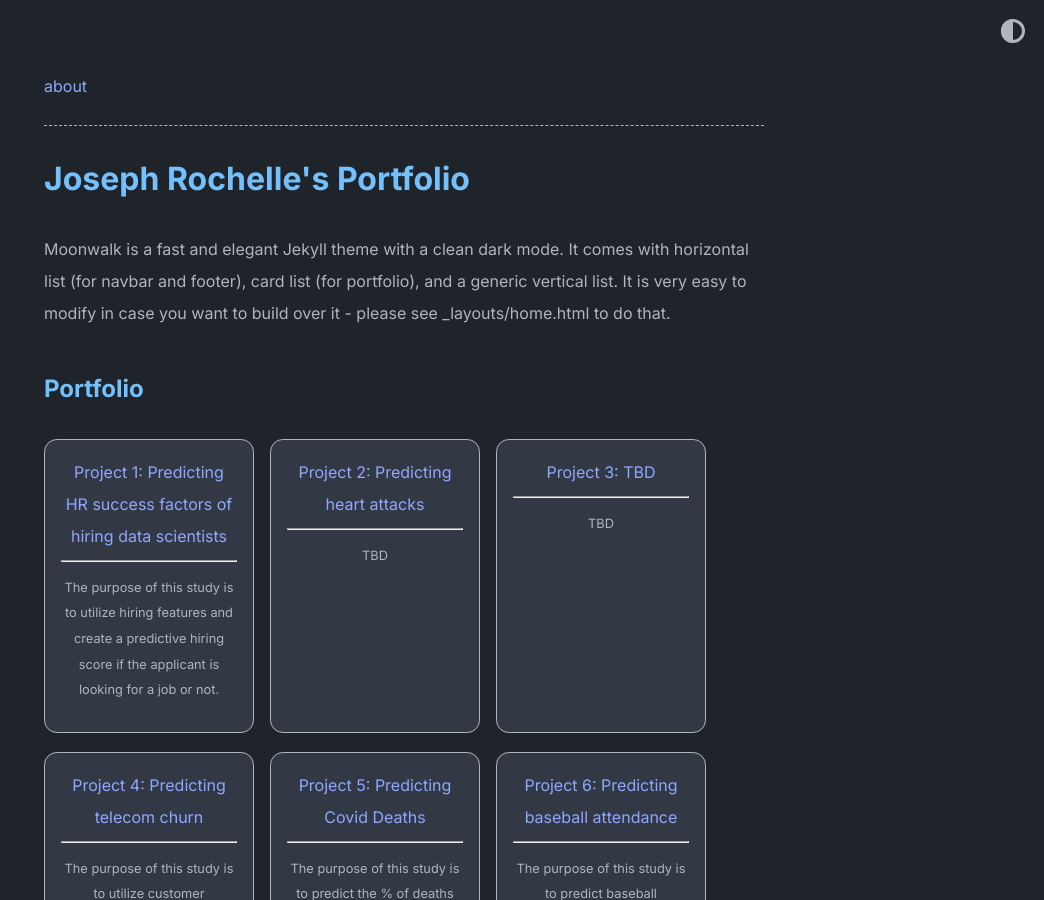
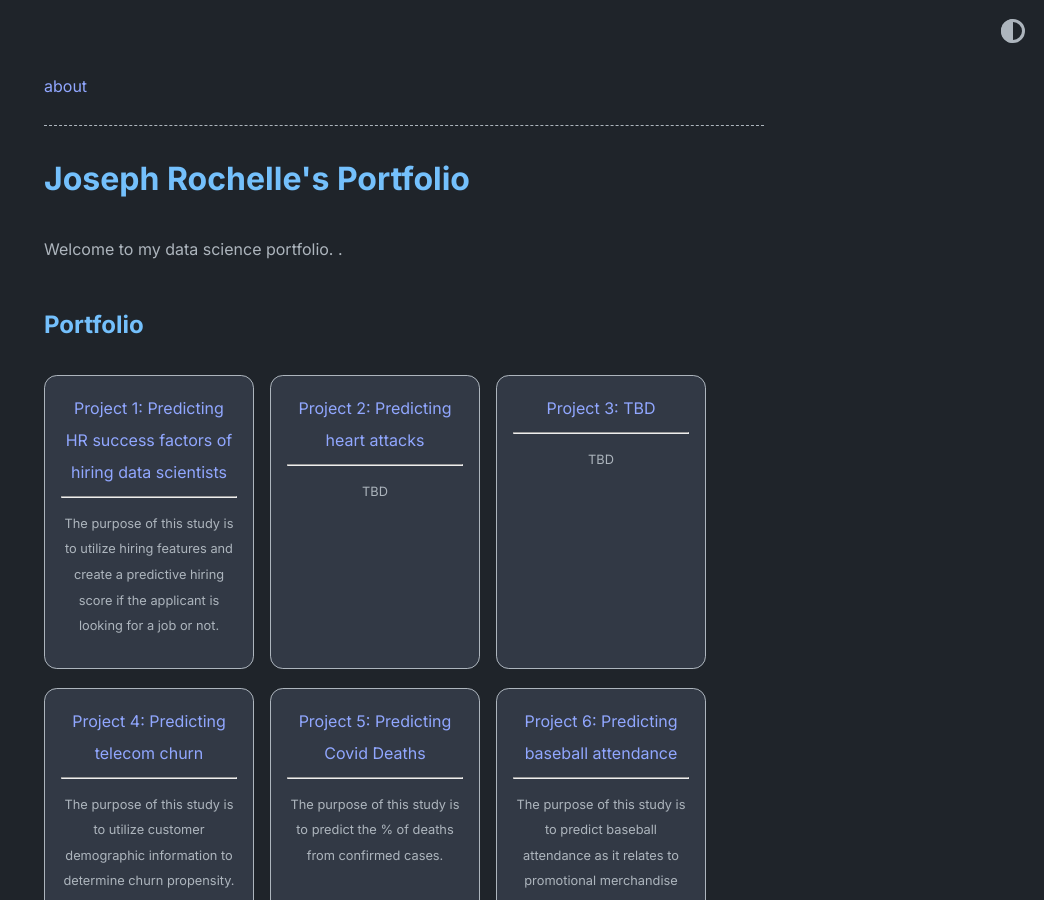
Before and after one commit to Josef9154/JRochelle_Portfolio, a Jekyll site: the page built from index.md, in a window 1280 px wide and 900 px high. Shown: the whole window, without its empty margins (236-1280 px from the left). Built offline with Jekyll 4.4.1, drawn with Linux system fonts in a browser that asks for light colours.

Commit message:
_config.yml: changed

```diff
--- a/_config.yml
+++ b/_config.yml
@@ -2,10 +2,7 @@ title: Joseph Rochelle's Portfolio
 author: Joseph Rochelle
 url: ''
 description: >
-  Moonwalk is a fast and elegant Jekyll theme with a clean dark mode. It comes
-  with horizontal list (for navbar and footer), card list (for portfolio), and a
-  generic vertical list. It is very easy to modify in case you want to build
-  over it - please see _layouts/home.html to do that.
+  Welcome to my data science portfolio. .
 permalink: '/:slug.html'
 favicon: ./logo.png
 remote_theme: abhinavs/moonwalk
```
